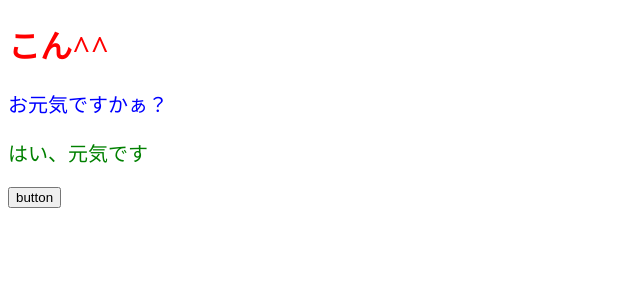
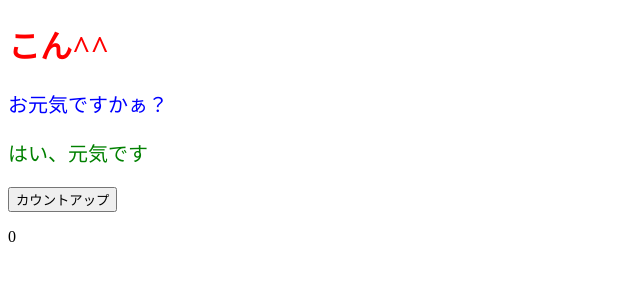
Before and after one commit to YuuHikida/practice_react, a React (Create React App) app: page / in a window 1280 px wide. Shown: the top 300 px of the page, without its empty margins (0-640 px from the left). Built offline with nearby package versions, Linux system fonts and the light colour scheme; the HTML template or start-up script is replaced by a standard one.

Commit message:
inprogress useState

```diff
--- a/src/App.jsx
+++ b/src/App.jsx
@@ -1,8 +1,12 @@
+import { useState } from "react";
 import { ColorfulMessage } from "./components/ColorfulMessage";
 
 // componentNameは最初は大文字にする(大文字のパスカルケースにしないと読み込まない)
 export const App = () => {
-  const onClickButton = () => alert();
+  const [num, setNum] = useState(0);
+  const onClickCountUp = () => {
+    setNum(111);
+  };
 
   const contentStyleB = {
     color: "blue",
@@ -16,7 +20,8 @@
       <ColorfulMessage color="blue">お元気ですかぁ？</ColorfulMessage>
       <ColorfulMessage color="green">はい、元気です</ColorfulMessage>
       {/* <ColorfulMessage color="green" message="はい、元気です" /> */}
-      <button onClick={onClickButton}>button</button>
+      <button onClick={onClickCountUp}>カウントアップ</button>
+      <p>{num}</p>
     </>
   );
 };
--- a/src/components/ColorfulMessage.jsx
+++ b/src/components/ColorfulMessage.jsx
@@ -1,6 +1,6 @@
 export const ColorfulMessage = (props) => {
   //console.log(props); ->{color: 'blue', message: 'お元気ですかぁ？'}
-  //オブジェクトの分割だいにゅウ
+  //オブジェクトの分割代入
   const { color, children } = props;
 
   const contentStyleA = {
```
